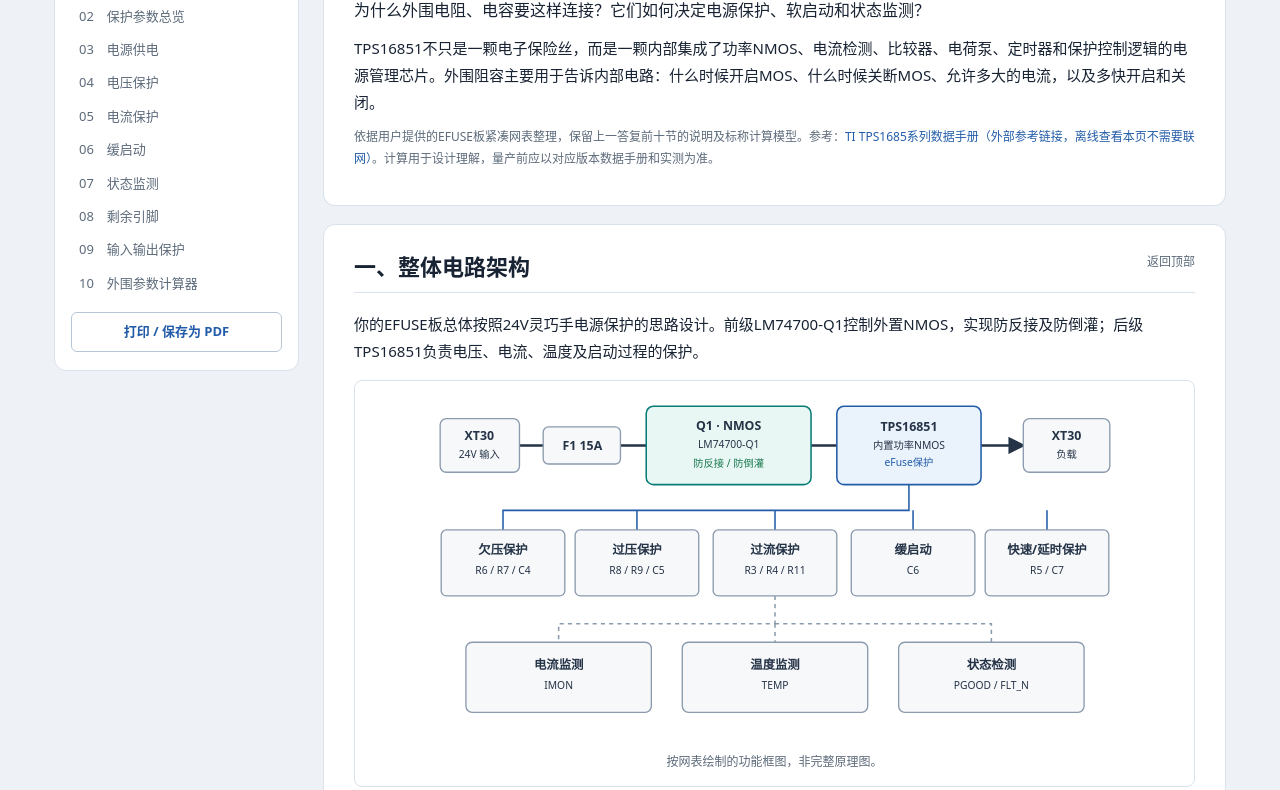
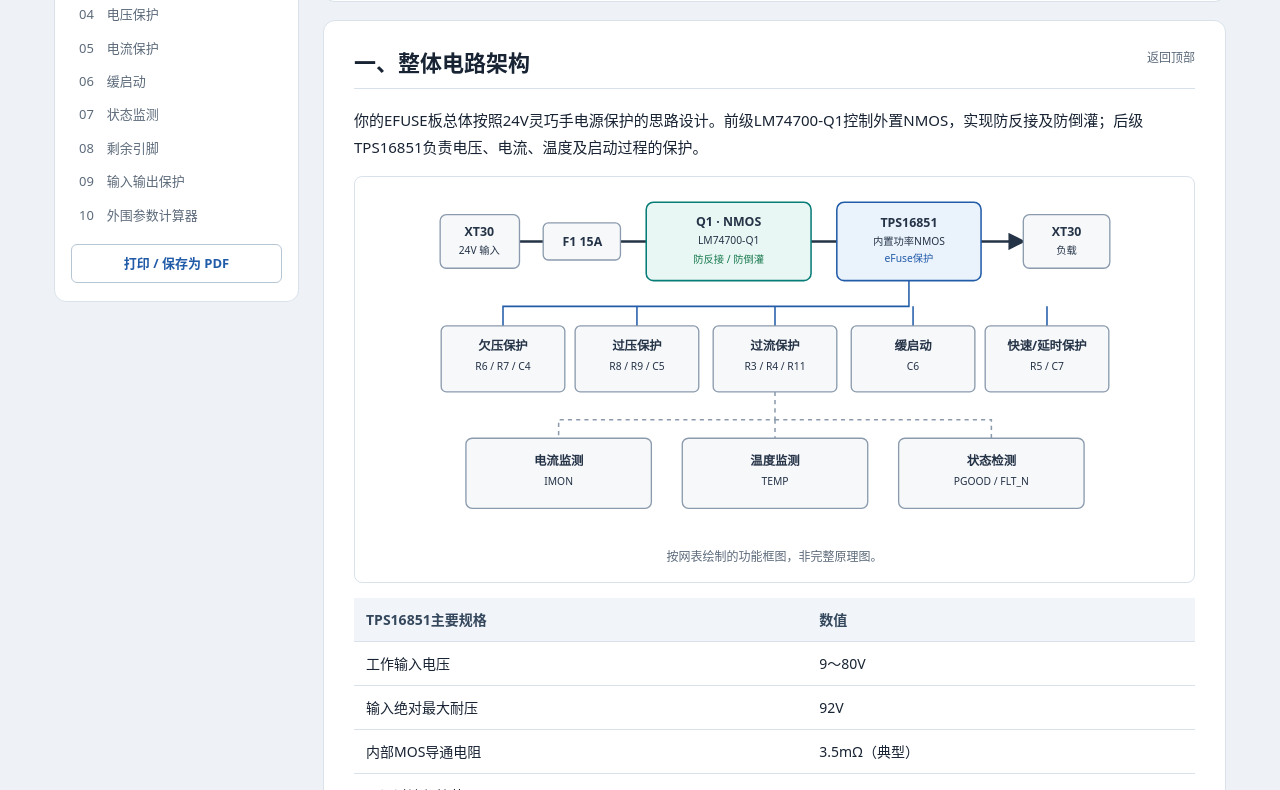
Before and after one commit to Aniuers/tps16851vmar-peripheral-circuit, a plain HTML site: page index.html in a window 1280 px wide. Shown: the part 149-939 px from the top of the page. Drawn offline with Linux system fonts and the light colour scheme.

Commit message:
删掉导语、免责说明与侧栏重复标题

```diff
--- a/index.html
+++ b/index.html
@@ -14,10 +14,10 @@
 </head>
 <body id="top">
 <div class="layout">
-<aside class="side"><div class="brand">EFUSE板 · 电路解析</div><small>TPS16851VMAR / 单颗锁存型</small><nav aria-label="目录">
+<aside class="side"><nav aria-label="目录">
 <a href="#s1">01　整体电路架构</a><a href="#s2">02　保护参数总览</a><a href="#s3">03　电源供电</a><a href="#s4">04　电压保护</a><a href="#s5">05　电流保护</a><a href="#s6">06　缓启动</a><a href="#s7">07　状态监测</a><a href="#s8">08　剩余引脚</a><a href="#s9">09　输入输出保护</a><a href="#s10">10　外围参数计算器</a></nav><button class="button no-print" type="button" onclick="window.print()">打印 / 保存为 PDF</button></aside>
 <main class="main">
-<header class="hero"><div class="eyebrow">Hardware design notes · EFUSE board</div><h1>TPS16851VMAR 外围电路解析</h1><p class="lead">为什么外围电阻、电容要这样连接？它们如何决定电源保护、软启动和状态监测？</p><p>TPS16851不只是一颗电子保险丝，而是一颗内部集成了功率NMOS、电流检测、比较器、电荷泵、定时器和保护控制逻辑的电源管理芯片。外围阻容主要用于告诉内部电路：什么时候开启MOS、什么时候关断MOS、允许多大的电流，以及多快开启和关闭。</p><p class="muted">依据用户提供的EFUSE板紧凑网表整理，保留上一答复前十节的说明及标称计算模型。参考：<a href="https://www.ti.com/lit/ds/symlink/tps1685.pdf" target="_blank" rel="noopener noreferrer">TI TPS1685系列数据手册（外部参考链接，离线查看本页不需要联网）</a>。计算用于设计理解，量产前应以对应版本数据手册和实测为准。</p></header>
+<header class="hero"><h1>TPS16851VMAR 外围电路解析</h1></header>
 <section id="s1"><a class="toplink" href="#top">返回顶部</a><h2>一、整体电路架构</h2>
 <p>你的EFUSE板总体按照24V灵巧手电源保护的思路设计。前级LM74700-Q1控制外置NMOS，实现防反接及防倒灌；后级TPS16851负责电压、电流、温度及启动过程的保护。</p>
 <div class="figure"><svg viewBox="0 0 660 340" role="img" aria-label="EFUSE板整体架构"><defs><marker id="arr1" markerWidth="7" markerHeight="7" refX="6" refY="3.5" orient="auto"><path d="M0 0 L7 3.5 L0 7Z" fill="#253347"/></marker></defs>
```
